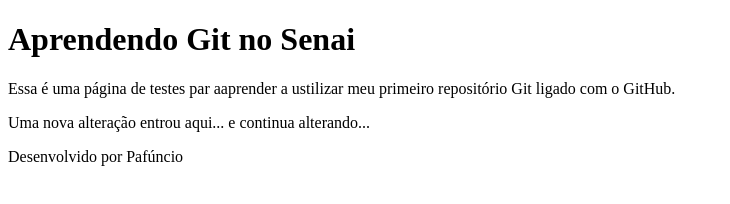
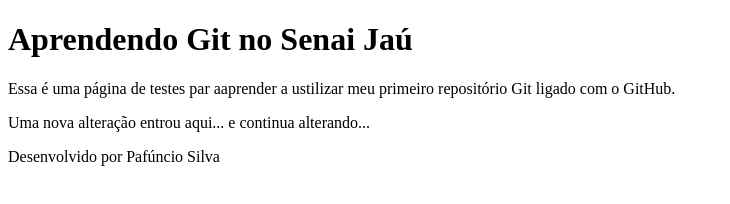
Before and after one commit to Hyvinin/RepositorioTeste, a plain HTML site: page index.html in a window 1280 px wide. Shown: the whole page, without its empty margins (0-730 px from the left). Drawn offline with Linux system fonts and the light colour scheme.

Commit message:
Modificando h1 e footer

```diff
--- a/index.html
+++ b/index.html
@@ -7,7 +7,7 @@
 </head>
 <body>
     <header>
-      <h1>Aprendendo Git no Senai</h1>
+      <h1>Aprendendo Git no Senai Jaú</h1>
     </header>
 
     <p>
@@ -19,7 +19,7 @@
     </p>
 
     <footer>
-        Desenvolvido por Pafúncio
+        Desenvolvido por Pafúncio Silva
     </footer>
 </body>
 </html>
```
